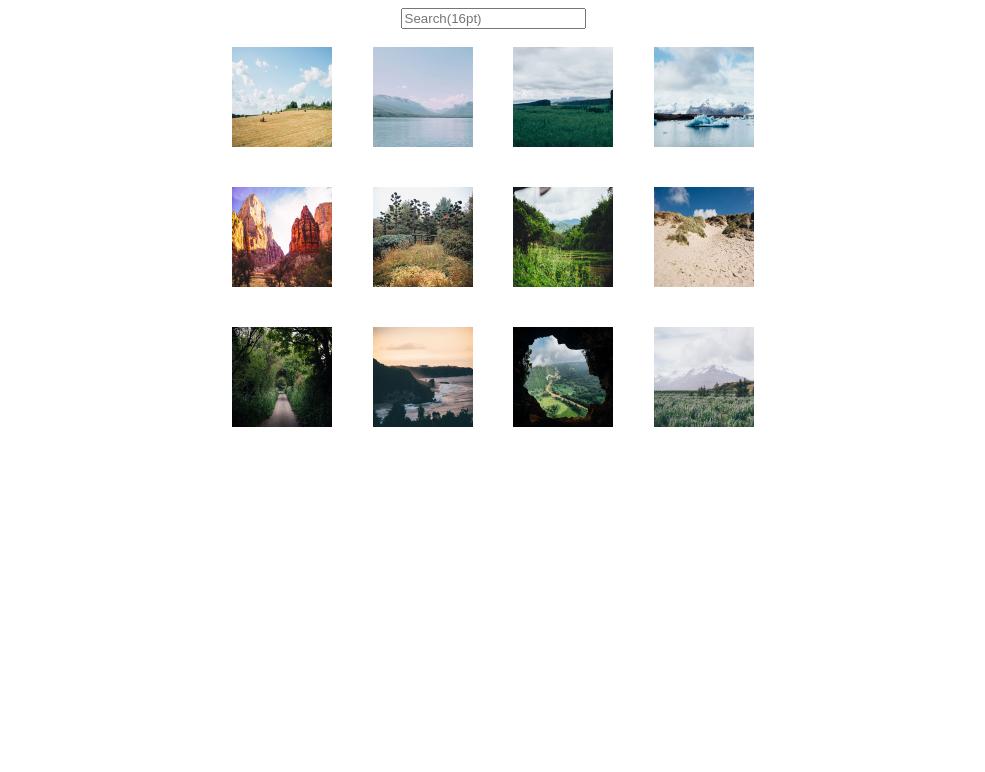
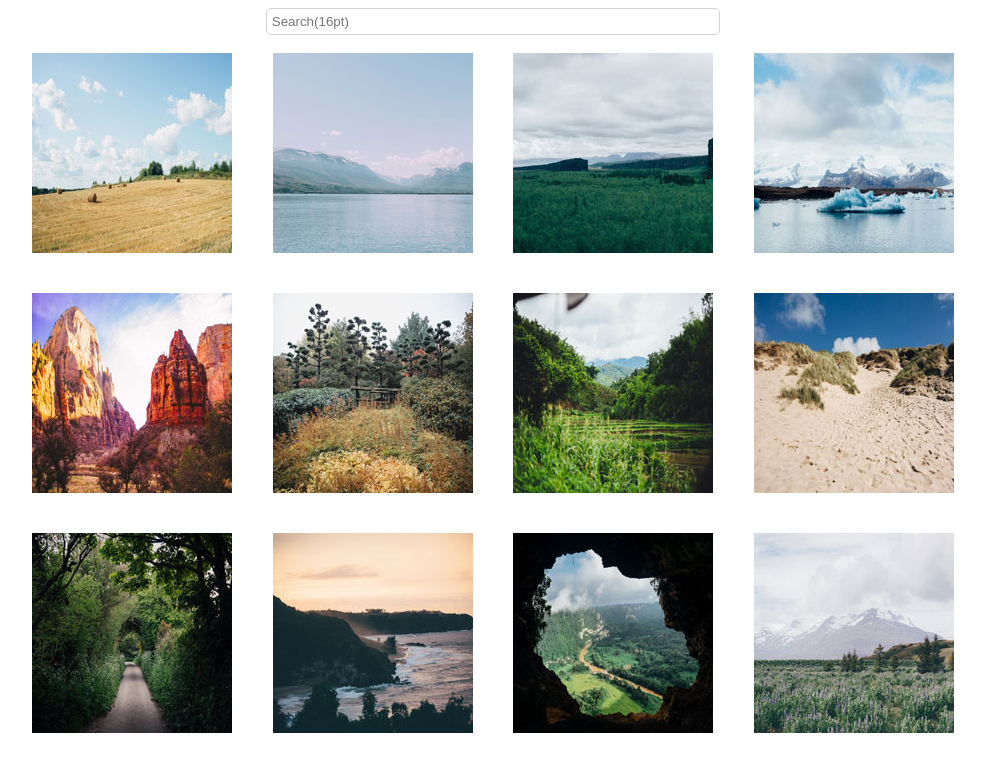
Before and after one commit to brandonv98/photo_gallery_lightbox, a plain HTML site: page index.html in a window 1280 px wide. Shown: the whole page, without its empty margins (147-1132 px from the left). Drawn offline with nearby package versions, Linux system fonts and the light colour scheme.

Commit message:
Ajustments for plugin

```diff
--- a/css/style.css
+++ b/css/style.css
@@ -1,4 +1,9 @@
 /*Global Styles*/
+
+img {
+	width: 200px;
+}
+
 body {
 	font-family: sans-serif;
 	background: #fff;
@@ -13,7 +18,7 @@ ul {
 	margin: 0 auto;
 	padding: 0;
 	display: block;
-	max-width: 580px;
+	max-width: 1000px;
 	text-align: center;
 }
 ul li {
@@ -28,23 +33,10 @@ ul li img {
 a {
 	text-decoration: none;
 }
-/*Sections*/
-#overlay {
-  background:rgba(0,0,0,0.7);
-  width:100%;
-  height:100%;
-  position:absolute;
-  top:0;
-  left:0;
-  display:none;
-  text-align:center;
+
+input {
+	padding: 5px;
+	border: 1.5px solid lightgray;
+	border-radius: 5px;
+	width: 35%;
 }
-
-#overlay img {
- margin-top: 10%;
- max-width: 650px;
-}
-
-#overlay p {
- color:white;
-}
```
